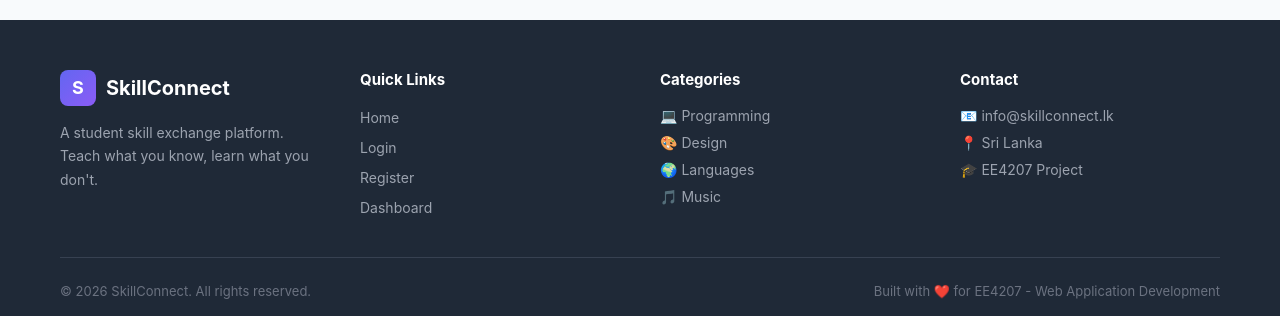
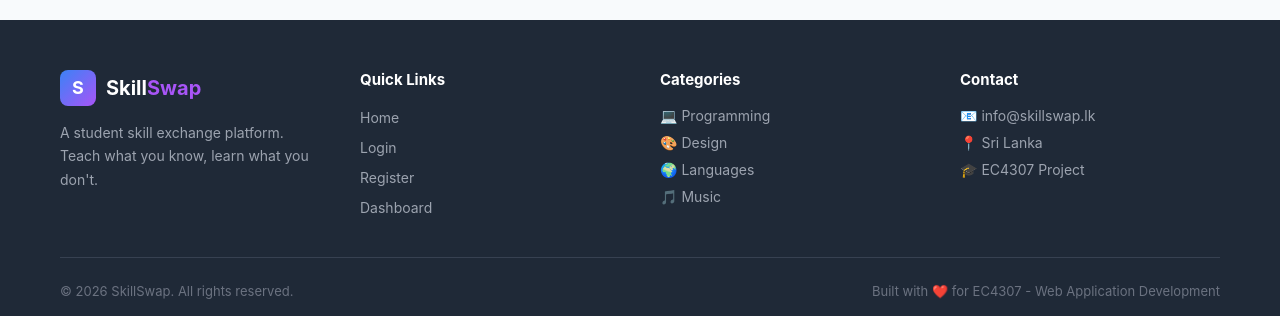
Before and after one commit to tharukasewmini1230-creator/SkillConnect, a React app in the folder frontend/: page / in a window 1280 px wide. Shown: the part 2073-2389 px from the top of the page. Built offline with nearby package versions, Linux system fonts and the light colour scheme; no server answers; the HTML template or start-up script is replaced by a standard one.

Commit message:
refactor: update branding from SkillConnect to SkillSwap in Footer component

```diff
--- a/frontend/src/components/Footer.jsx
+++ b/frontend/src/components/Footer.jsx
@@ -11,10 +11,12 @@ const Footer = () => {
           {/* Brand Column */}
           <div>
             <div style={{ display: 'flex', alignItems: 'center', gap: '10px', marginBottom: '15px' }}>
-              <div style={{ width: '36px', height: '36px', borderRadius: '8px', background: 'linear-gradient(135deg, #6366f1 0%, #8b5cf6 100%)', display: 'flex', alignItems: 'center', justifyContent: 'center', color: '#fff', fontWeight: '700', fontSize: '18px' }}>
+            <div style={{ width: '36px', height: '36px', borderRadius: '8px', background: 'linear-gradient(135deg, #3B82F6 0%, #A855F7 100%)', display: 'flex', alignItems: 'center', justifyContent: 'center', color: '#fff', fontWeight: '700', fontSize: '18px' }}>
                 S
               </div>
-              <span style={{ fontSize: '20px', fontWeight: '700', color: '#fff' }}>SkillConnect</span>
+              <span style={{ fontSize: '20px', fontWeight: '700', color: '#fff' }}>
+                Skill<span style={{ color: '#A855F7' }}>Swap</span>
+              </span>
             </div>
             <p style={{ fontSize: '14px', lineHeight: '1.7', color: '#9ca3af' }}>
               A student skill exchange platform. Teach what you know, learn what you don't.
@@ -47,9 +49,9 @@ const Footer = () => {
           <div>
             <h4 style={{ color: '#fff', fontSize: '15px', fontWeight: '700', marginBottom: '18px' }}>Contact</h4>
             <ul style={{ listStyle: 'none', padding: 0, display: 'flex', flexDirection: 'column', gap: '10px' }}>
-              <li style={{ fontSize: '14px', color: '#9ca3af' }}>📧 info@skillconnect.lk</li>
+              <li style={{ fontSize: '14px', color: '#9ca3af' }}>📧 info@skillswap.lk</li>
               <li style={{ fontSize: '14px', color: '#9ca3af' }}>📍 Sri Lanka</li>
-              <li style={{ fontSize: '14px', color: '#9ca3af' }}>🎓 EE4207 Project</li>
+              <li style={{ fontSize: '14px', color: '#9ca3af' }}>🎓 EC4307 Project</li>
             </ul>
           </div>
         </div>
@@ -57,10 +59,10 @@ const Footer = () => {
         {/* Bottom Bar */}
         <div style={{ borderTop: '1px solid #374151', paddingTop: '25px', display: 'flex', justifyContent: 'space-between', alignItems: 'center', flexWrap: 'wrap', gap: '15px' }}>
           <p style={{ fontSize: '13px', color: '#6b7280' }}>
-            © {currentYear} SkillConnect. All rights reserved.
+            © {currentYear} SkillSwap. All rights reserved.
           </p>
           <p style={{ fontSize: '13px', color: '#6b7280' }}>
-            Built with ❤️ for EE4207 - Web Application Development
+            Built with ❤️ for EC4307 - Web Application Development
           </p>
         </div>
       </div>
```
